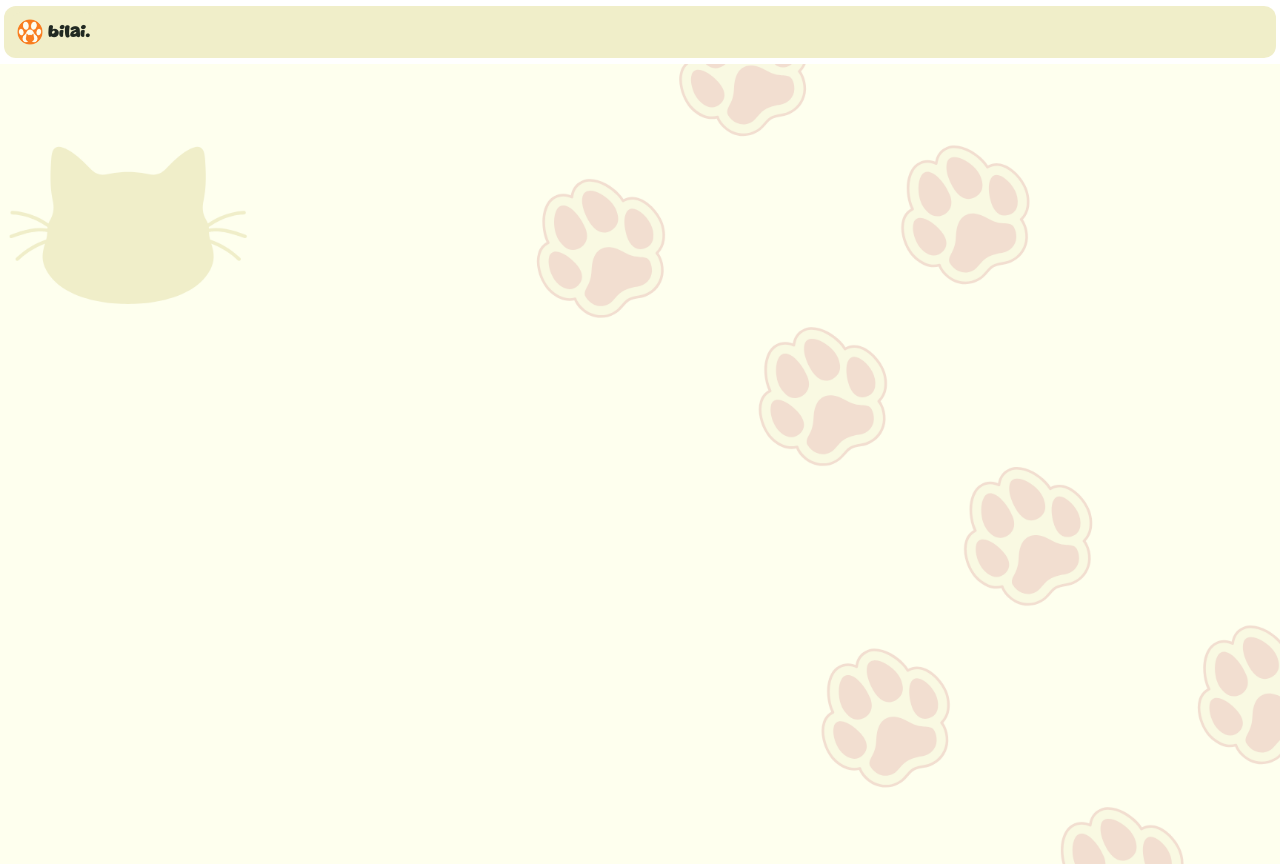
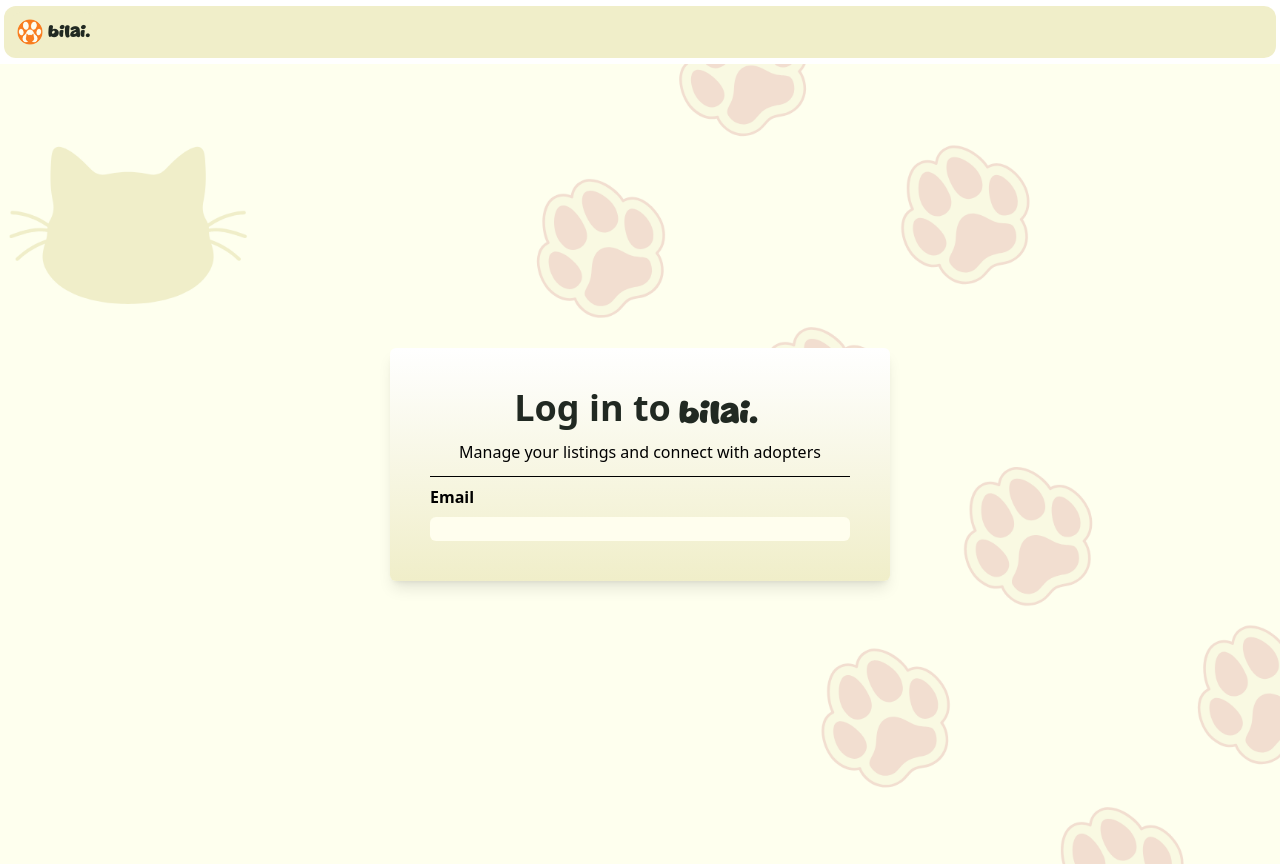
Before and after one commit to jahinhossain8573/bilai, a Next.js app: page /login_form in a window 1280 px wide. Built offline with nearby package versions, Linux system fonts and the light colour scheme.

Commit message:
Login_page edit and other stuffs

```diff
--- a/app/login_form/page.tsx
+++ b/app/login_form/page.tsx
@@ -10,8 +10,23 @@
           </h1>
         </div>
       </header>
-    <div className="bg-[url('/Background.png')] bg-cover bg-no-repeat bg-center w-full h-full min-h-screen">
-
+    <div className="flex justify-center items-center bg-[url('/Background.png')] bg-cover bg-no-repeat bg-center w-full h-full min-h-screen ">
+    <div className="w-125 p-10 shadow-lg bg-gradient-to-b from-[#ffffff] to-[#f0eec9] rounded-md">
+       <h1 className="font-poppins font-extrabold text-4xl text-[#212922] flex justify-center">
+          Log in to
+          <h1 className="font-matcha-mint font-normal lg:text-3xl text-[#212922] mx-2 my-2">
+             bilai.
+          </h1>
+        </h1>
+        <div>
+          <h2 className="flex justify-center items-center font-sans font-normal"> Manage your listings and connect with adopters </h2>
+        </div>
+        <hr className="mt-3" />
+<div>
+  <label htmlFor="email" className="block text-base mb-2 my-2 font-poppins font-bold">Email</label>
+  <input type="text" id="username" className=" bg-[#FFFEEE] border-[#ffffff] w-full rounded-md" />
+</div>
+    </div>
       </div>
   </div>;
 }
--- a/app/page.tsx
+++ b/app/page.tsx
@@ -34,9 +34,9 @@
         </Link>
         <Link
           href="/add_cat"
-          className="text-[#212922] font-poppins font-extrabold hover:text-[##080808] transition-colors duration-200 hover:bg-[#a1cf6b] rounded-2xl p-1.5"
+          className="flex justify-center items-center bg-[#a1cf6b] text-[#212922] font-poppins font-extrabold hover:text-[#d7ffdd] transition-colors duration-200 hover:bg-[#80b148] rounded-2xl p-1.5"
         >
-          Add a Cat
+          +Cat for adoption
         </Link>
         <div>
           {/* Add in the Profile image here */}
```
